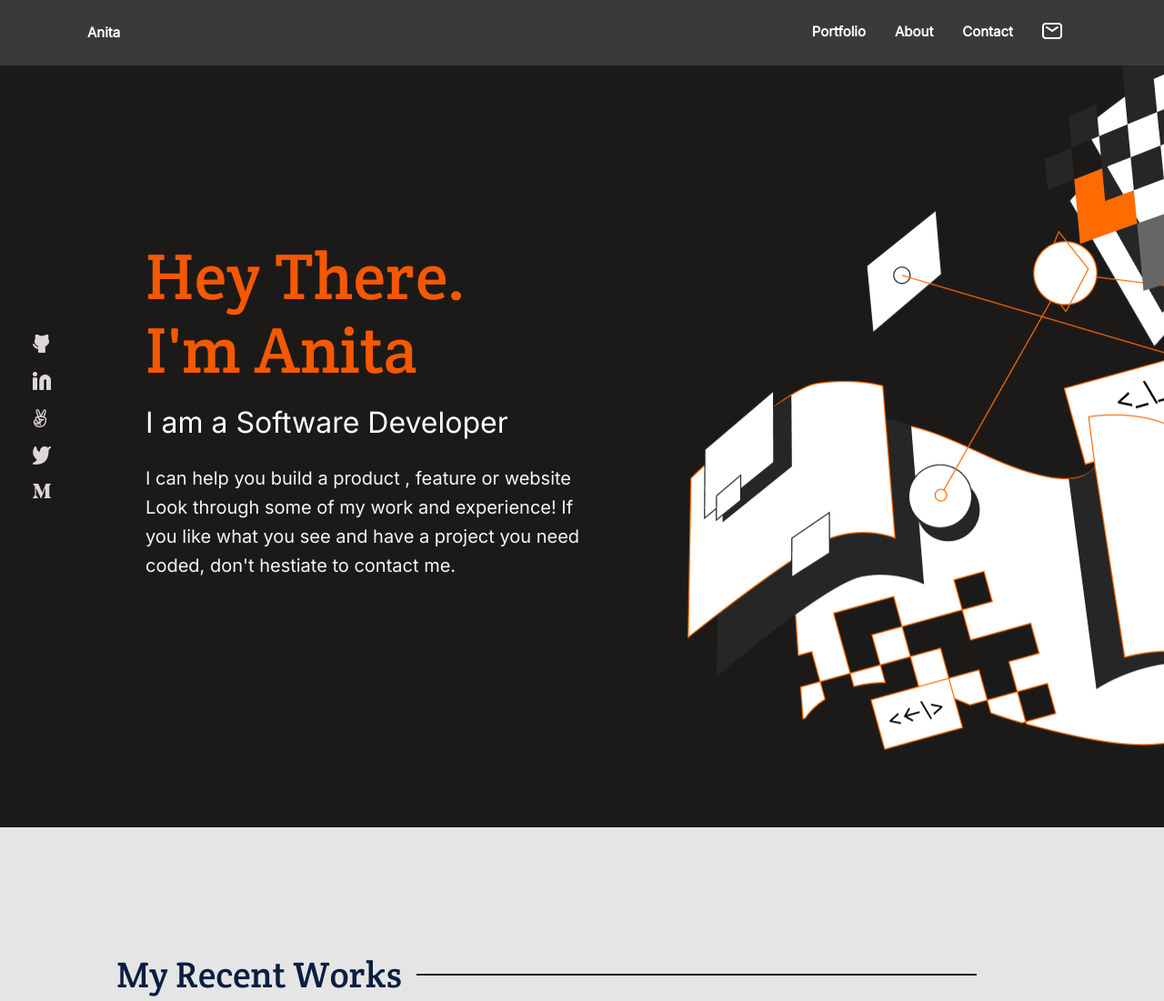
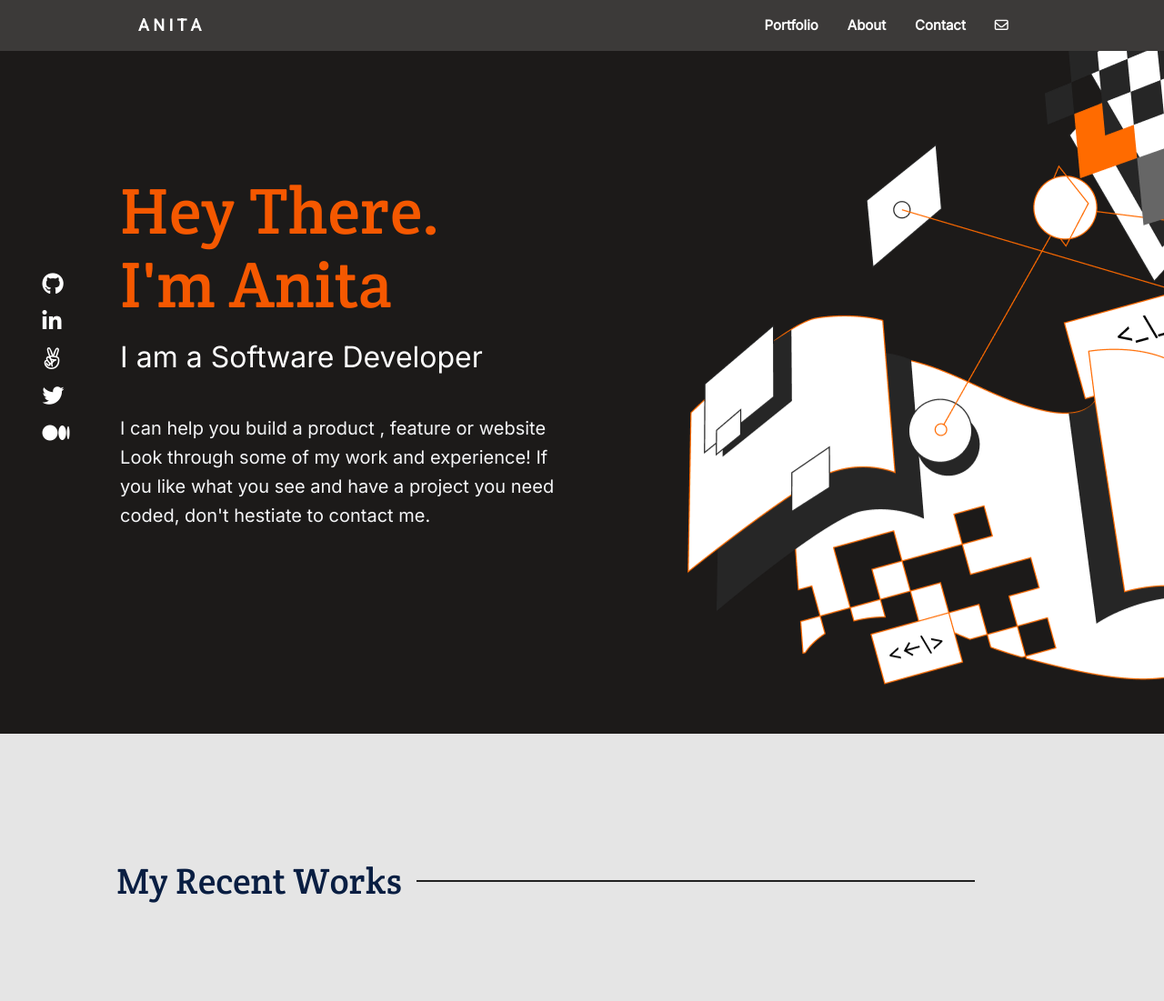
Before and after one commit to anita00001/Portfolio-setup, a website: page index.html in a window 1280 px wide. Shown: the top 1101 px of the page at 91% size. Drawn offline with Linux system fonts and the light colour scheme.

Commit message:
Remove tag & css redundancy on header and headline section

```diff
--- a/index.html
+++ b/index.html
@@ -1,5 +1,6 @@
 <!DOCTYPE html>
 <html lang="en">
+
 <head>
   <meta charset="UTF-8">
   <meta http-equiv="X-UA-Compatible" content="IE=edge">
@@ -7,57 +8,56 @@
   <title>Anita Sharma</title>
   <link rel="icon" href="/images_5/connection.gif" type="image/icon type">
   <link rel="stylesheet" href="style.css">
+  <script src="https://kit.fontawesome.com/2649a194d9.js" crossorigin="anonymous"></script>
   <link href='https://fonts.googleapis.com/css?family=Roboto' rel='stylesheet'>
   <link href='https://fonts.googleapis.com/css?family=Crete Round' rel='stylesheet'>
   <link href='https://fonts.googleapis.com/css?family=Poppins' rel='stylesheet'>
   <link href='https://fonts.googleapis.com/css?family=Inter' rel='stylesheet'>
   <link href='https://fonts.googleapis.com/css?family=Crete Round' rel='stylesheet'>
 </head>
+
 <body>
   <main>
     <header>
-      <nav class="toolbar">
-        <a class="logo" href="#"></a>
-        <a class="menu" href="#"></a>
-      </nav>
-      <div class="open_menu">
-        <a href="#">Anita</a>
-        <ul>
+      <a class="logo" href="#">A N I T A</a>
+      <nav>
+        <a class="menu" href="#"><i class="fa-solid fa-bars"></i></a>
+        <ul class="open_menu">
           <li><a href="#">Portfolio</a></li>
           <li><a href="#about_me">About</a></li>
           <li><a href="#contact_form">Contact</a></li>
-          <li><a href="#social_media"><img src="images_4/Union.png"></a></li>
+          <li><a href="#social_media"><i class="fa-regular fa-envelope"></i></a></li>
         </ul>
-      </div>
+      </nav>
     </header>
 
     <section class="headline">
       <article class="intro">
         <h1>Hey There. <br> I'm Anita</h1>
         <h2>I am a Software Developer</h2>
-        <p>I can help you build a product , feature or website Look through some of my work and experience! If you like what you see and have a project you need coded, don't hestiate to contact me.</p>
+        <p>I can help you build a product , feature or website Look through some of my work and experience! If you like
+          what you see and have a project you need coded, don't hestiate to contact me.</p>
       </article>
-      <article class="connect_with">
-        <nav class="social_media">
-          <ul>
-            <li><a href="#"><img src="images\G.png"></a></li>
-            <li><a href="#"><img src="images\in.png"></a></li>
-            <li><a href="#"><img src="images\A.png"></a></li>
-            <li><a href="#"><img src="images\T.png"></a></li>
-            <li><a href="#"><img src="images\M.png"></a></li>
-        </ul>
-        </nav>
-      </article>
+      <ul class="social_media">
+        <li><a href="https://github.com/anita00001"><i class="fa-brands fa-github"></i></li>
+        <li><a href="https://www.linkedin.com/in/anitaa-sharmaa/"><i class="fa-brands fa-linkedin-in"></i></li>
+        <li><a href="https://angel.co/u/anitaa-sharmaa"><i class="fa-brands fa-angellist"></i></a></li>
+        <li><a href="https://twitter.com/anitaa_sharmaa"><i class="fa-brands fa-twitter"></i></a></li>
+        <li><a href="https://medium.com/@anita-sharma"><i class="fa-brands fa-medium"></i></a></li>
+      </ul>
     </section>
 
     <section class="works">
-      <section class="title"><h2>My Recent Works</h2>
-      <hr></section>
+      <section class="title">
+        <h2>My Recent Works</h2>
+        <hr>
+      </section>
       <section class="feature">
         <section class="img"></section>
         <section class="describe">
           <h2>Multi-Post Stories</h2>
-          <p>A daily selection of privately personalized reads; no accounts or sign-ups required. has been the industry's standard dummy text ever since the 1500s, when an unknown printer took a standard dummy text.</p>
+          <p>A daily selection of privately personalized reads; no accounts or sign-ups required. has been the
+            industry's standard dummy text ever since the 1500s, when an unknown printer took a standard dummy text.</p>
           <ul>
             <li>CSS</li>
             <li>HTML</li>
@@ -72,7 +72,8 @@
         <section class="card card1">
           <h2 class="mobile">Professional Art<br>Printing data</h2>
           <h2 class="desktop clear">Professional Art<br>Printing Data More</h2>
-          <p class="clear">A daily selection of privately personalized reads; no accounts or sign-ups required. has been the industry's standard.</p>
+          <p class="clear">A daily selection of privately personalized reads; no accounts or sign-ups required. has been
+            the industry's standard.</p>
           <ul class="clear">
             <li>HTML</li>
             <li>Bootstrap</li>
@@ -83,7 +84,8 @@
         <section class="card card2">
           <h2 class="mobile">Professional Art<br>Printing data</h2>
           <h2 class="desktop clear">Data Dashboard<br>Healthcare</h2>
-          <p class="clear">A daily selection of privately personalized reads; no accounts or sign-ups required. has been the industry's standard.</p>
+          <p class="clear">A daily selection of privately personalized reads; no accounts or sign-ups required. has been
+            the industry's standard.</p>
           <ul class="clear">
             <li>HTML</li>
             <li>Bootstrap</li>
@@ -94,7 +96,8 @@
         <section class="card card3">
           <h2 class="mobile">Professional Art<br>Printing data</h2>
           <h2 class="desktop clear">Website Protfolio </h2>
-          <p class="clear">A daily selection of privately personalized reads; no accounts or sign-ups required. has been the industry's standard.</p>
+          <p class="clear">A daily selection of privately personalized reads; no accounts or sign-ups required. has been
+            the industry's standard.</p>
           <ul class="clear">
             <li>HTML</li>
             <li>Bootstrap</li>
@@ -105,7 +108,8 @@
         <section class="card card4">
           <h2 class="mobile">Professional Art<br>Printing data</h2>
           <h2 class="desktop clear">Professional Art<br>Printing Data More</h2>
-          <p class="clear">A daily selection of privately personalized reads; no accounts or sign-ups required. has been the industry's standard.</p>
+          <p class="clear">A daily selection of privately personalized reads; no accounts or sign-ups required. has been
+            the industry's standard.</p>
           <ul class="clear">
             <li>HTML</li>
             <li>Bootstrap</li>
@@ -116,7 +120,8 @@
         <section class="card card5">
           <h2 class="mobile">Professional Art<br>Printing data</h2>
           <h2 class="desktop clear">Data Dashboard<br>Healthcare</h2>
-          <p class="clear">A daily selection of privately personalized reads; no accounts or sign-ups required. has been the industry's standard.</p>
+          <p class="clear">A daily selection of privately personalized reads; no accounts or sign-ups required. has been
+            the industry's standard.</p>
           <ul class="clear">
             <li>HTML</li>
             <li>Bootstrap</li>
@@ -127,7 +132,8 @@
         <section class="card card6">
           <h2 class="mobile">Professional Art<br>Printing data</h2>
           <h2 class="desktop clear">Website Protfolio </h2>
-          <p class="clear">A daily selection of privately personalized reads; no accounts or sign-ups required. has been the industry's standard.</p>
+          <p class="clear">A daily selection of privately personalized reads; no accounts or sign-ups required. has been
+            the industry's standard.</p>
           <ul class="clear">
             <li>HTML</li>
             <li>Bootstrap</li>
@@ -141,7 +147,9 @@
     <section class="about_me">
       <section class="description">
         <h2>About me</h2>
-        <p>Hello I’m a software developer! I can help you build a product , feature or website Look through some of my work and experience! If you like what you see and have a project you need coded, don’t hestiate to contact me.</p>
+        <p>Hello I’m a software developer! I can help you build a product , feature or website Look through some of my
+          work and experience! If you like what you see and have a project you need coded, don’t hestiate to contact me.
+        </p>
       </section>
       <section class="resume">
         <button type="button">Get My Resume</button>
@@ -149,7 +157,8 @@
       <hr>
       <section class="technology">
         <ul>
-          <li><div class="lang"><img src="images_2/diamond.png">Language</div>
+          <li>
+            <div class="lang"><img src="images_2/diamond.png">Language</div>
             <ul class="tech">
               <li>Javascript</li>
               <li>Ruby</li>
@@ -157,23 +166,25 @@
               <li>CSS</li>
             </ul>
           </li>
-          <li><div class="lang"><img src="images_2/square.png">Frameworks</div>
+          <li>
+            <div class="lang"><img src="images_2/square.png">Frameworks</div>
             <ul class="tech">
               <li>Bootstrap</li>
               <li>Ruby on Rails</li>
               <li>RSPec</li>
               <li>CapyBara</li>
               <li>Selenium</li>
-          </ul>
+            </ul>
           </li>
-          <li><div class="lang"><img src="images_2/circle.png">Skills</div>
+          <li>
+            <div class="lang"><img src="images_2/circle.png">Skills</div>
             <ul class="tech">
               <li>Codekit</li>
               <li>Github</li>
               <li>Codepen</li>
               <li>Gitlab</li>
               <li>Terminal</li>
-          </ul>
+            </ul>
           </li>
         </ul>
       </section>
@@ -183,9 +194,12 @@
       <h2>I'm always interested in hearing about new projects, so if you'd like to chat please get in touch.</h2>
       <form class="form" action="https://formspree.io/f/xwkjpljd" method="post">
         <ul class="form-input">
-          <li><input type="name" name="User name" placeholder="Full Name" max="30" required></li><hr>
-          <li><input type="email" name="Email" placeholder="Email address" required></li><hr>
-          <li><textarea type="text" name="Message" placeholder="Enter text here" maxlength="500" rows="5" required></textarea></li>
+          <li><input type="name" name="User name" placeholder="Full Name" max="30" required></li>
+          <hr>
+          <li><input type="email" name="Email" placeholder="Email address" required></li>
+          <hr>
+          <li><textarea type="text" name="Message" placeholder="Enter text here" maxlength="500" rows="5"
+              required></textarea></li>
         </ul>
         <button class="submit">Get in touch</button>
       </form>
@@ -194,15 +208,16 @@
       <hr>
       <nav class="social_media">
         <ul>
-          <li><a href="#"><img src="images_3/github.png"></a></li>
-          <li><a href="#"><img src="images_3/linkedin.png"></a></li>
+          <li><a href="https://github.com/anita00001"><img src="images_3/github.png"></a></li>
+          <li><a href="https://www.linkedin.com/in/anitaa-sharmaa/"><img src="images_3/linkedin.png"></a></li>
           <li><a href="#"><img src="images_3/angelist.png"></a></li>
-          <li><a href="#"><img src="images_3/twitter.png"></a></li>
+          <li><a href="https://twitter.com/anitaa_sharmaa"><img src="images_3/twitter.png"></a></li>
           <li><a href="#"><img src="images_3/medium.png"></a></li>
-      </ul>
+        </ul>
       </nav>
       <div class="bottom_line"></div>
     </footer>
   </main>
 </body>
+
 </html>
--- a/style.css
+++ b/style.css
@@ -1,6 +1,11 @@
 * {
   margin: 0;
   padding: 0;
+  box-sizing: border-box;
+}
+
+li {
+  list-style-type: none;
 }
 
 main {
@@ -9,40 +14,34 @@ main {
 }
 
 header {
+  width: 100%;
   background: #3c3a39;
   display: flex;
-  justify-content: center;
+  justify-content: space-between;
   height: auto;
-}
-
-.toolbar {
-  width: 100%;
-  height: auto;
+  align-items: center;
   padding: 1em 0;
-  display: flex;
-  justify-content: space-between;
-  background: #3c3a39;
+  position: fixed;
+  color: #fff;
 }
 
 .logo {
-  margin-top: auto;
-  width: 50%;
-  height: 24px;
-  margin-left: 0.5rem;
-  margin-bottom: 0.5rem;
-  background-image: url(images/logo1.png);
-  background-repeat: no-repeat;
+  padding-left: 1rem;
+  width: auto;
+  color: inherit;
+  text-decoration: none;
+  font-family: 'Roboto', sans-serif;
+  font-style: normal;
+  font-weight: 700;
+  font-size: 1.125rem;
+  line-height: 133%;
 }
 
 .menu {
-  margin-left: auto;
-  margin-top: auto;
-  margin-right: 2.5rem;
-  margin-bottom: 1rem;
+  margin-right: 1.125rem;
   width: 18px;
   height: 12px;
-  background-image: url(images/menu.png);
-  background-position: top right;
+  color: inherit;
 }
 
 .open_menu {
@@ -56,16 +55,14 @@ header {
   display: flex;
   flex-direction: column;
   justify-content: center;
+  background-image: url(images/bg-img.png);
+  background-position: bottom right;
+  background-repeat: no-repeat;
+  padding: 10.5em 1.5em 10.5em 1.5em;
+  margin-bottom: -3em;
 }
 
-.intro {
-  width: auto;
-  height: auto;
-  padding: 5rem 0 1.5rem 1.5rem;
-}
-
-h1 {
-  height: auto;
+.headline h1 {
   font-family: 'Crete Round', sans-serif;
   font-style: normal;
   font-weight: 400;
@@ -75,45 +72,37 @@ h1 {
   color: #ff6b00;
 }
 
-h2 {
-  height: 27px;
-  margin: 1rem 0;
+.headline h2 {
   font-family: 'Roboto', sans-serif;
   font-style: normal;
   font-weight: 700;
-  font-size: 24px;
-  line-height: 32px;
+  font-size: 1.5rem;
+  line-height: 133%;
   color: #fff5e1;
 }
 
-p {
+.headline p {
   height: auto;
   padding: 1.5rem 0 1rem 0;
   font-family: 'Poppins', sans-serif;
   font-style: normal;
   font-weight: 400;
-  font-size: 16px;
-  line-height: 24px;
+  font-size: 1rem;
+  line-height: 150%;
   color: #fff;
 }
 
-.connect_with {
-  width: 100%;
-  background-image: url(images/bg-img.png);
-  background-position: bottom right;
-  background-repeat: no-repeat;
-  margin-right: auto;
-  height: 256.88px;
-  margin-bottom: -3rem;
+.social_media {
+  display: flex;
 }
 
-ul {
-  display: flex;
-  margin: 1rem 0 0 2rem;
+.social_media i {
+  color: #fff;
+  font-size: 1.5rem;
 }
 
-li {
-  margin-right: 1rem;
+.social_media li {
+  padding: 0.75em;
   list-style-type: none;
   font-family: 'Inter', sans-serif;
   font-style: normal;
@@ -199,6 +188,9 @@ hr {
 
 footer ul {
   justify-content: center;
+  margin: 0;
+  padding: 1.5rem;
+  flex-direction: row;
 }
 
 .describe ul {
@@ -498,55 +490,29 @@ footer .bottom_line {
 }
 
 @media all and (min-width: 768px) {
-  header {
-    height: 4.5rem;
-  }
-
-  .headline {
-    flex-direction: row-reverse;
-    justify-content: flex-start;
-    gap: 5.5rem;
-    padding-top: 12rem;
-    padding-bottom: 16rem;
-    background-image: url(images_4/Illustration-header.png);
-    background-position: top right;
-    background-repeat: no-repeat;
-  }
-
-  .toolbar {
+  .menu {
     display: none;
   }
 
-  .open_menu {
-    width: 85%;
-    height: auto;
-    display: flex;
-    justify-content: space-between;
-    place-items: center;
+  .logo {
+    padding-left: 9.5rem;
+    width: fit-content;
   }
 
-  ul {
-    flex-direction: column;
-    gap: 1rem;
-    margin-left: 2.25rem;
-    padding-top: 5.5rem;
+  .open_menu {
+    margin-right: 9.7rem;
+    display: flex;
+    flex-direction: row;
+    justify-content: right;
+    color: #fff;
   }
 
-  footer ul {
-    margin: 0;
-    padding: 1.5rem;
-    flex-direction: row;
-  }
-
-  .open_menu ul {
-    margin: 0;
-    padding: 0;
-    display: flex;
-    flex-direction: row;
+  .open_menu li {
+    padding: 0 1em;
   }
 
   .open_menu a {
-    color: #fff;
+    color: inherit;
     text-decoration: none;
     font-family: 'Inter', sans-serif;
     font-style: normal;
@@ -555,46 +521,52 @@ footer .bottom_line {
     line-height: 133%;
   }
 
+  .headline {
+    flex-direction: row-reverse;
+    justify-content: center;
+    align-items: center;
+    gap: 3em;
+    padding-top: 12rem;
+    padding-bottom: 16rem;
+    background-image: url(images_4/Illustration-header.png);
+    background-position: top right;
+    background-repeat: no-repeat;
+  }
+
   .intro {
+    width: 40%;
     padding: 0;
     margin-right: 50%;
   }
 
-  h1 {
-    height: auto;
-    font-family: 'Crete Round', sans-serif;
-    font-style: normal;
-    font-weight: 400;
+  .headline h1 {
     font-size: 72px;
     line-height: 113%;
-    letter-spacing: 0.37px;
     color: #f55800;
   }
 
-  h2 {
-    margin: 1rem 0;
+  .headline h2 {
+    padding: 1rem 0;
     font-family: 'Inter', sans-serif;
-    font-style: normal;
     font-weight: 500;
-    font-size: 32px;
+    font-size: 2rem;
     line-height: 138%;
     color: #fff;
   }
 
-  p {
-    height: auto;
-    padding: 1.5rem 0 1rem 0;
+  .headline p {
     font-family: 'Inter', sans-serif;
-    font-style: normal;
-    font-weight: 400;
-    font-size: 20px;
+    font-size: 1.25rem;
     line-height: 160%;
     color: #f4f5f7;
   }
 
-  .connect_with {
-    width: fit-content;
-    background-image: none;
+  .social_media {
+    flex-direction: column;
+  }
+
+  .social_media li {
+    padding: 0.5em;
   }
 
   .works {
```
